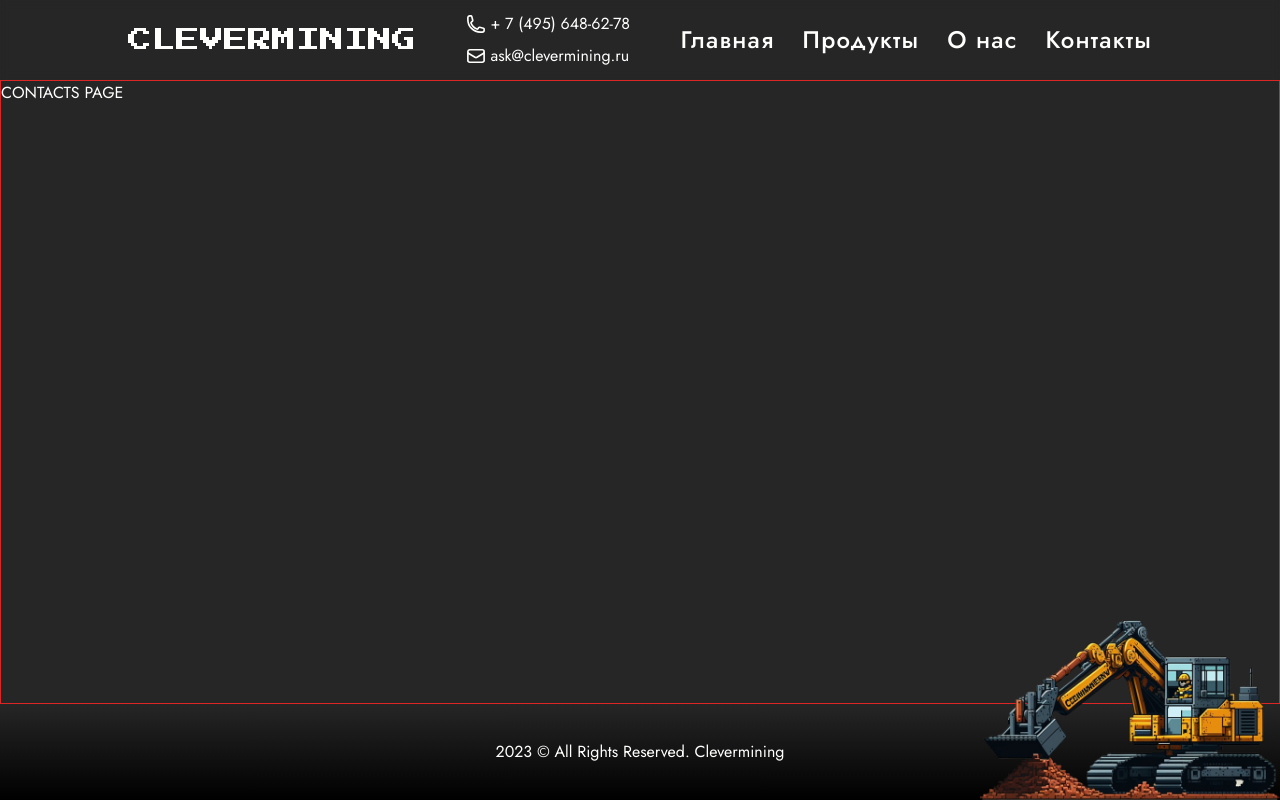
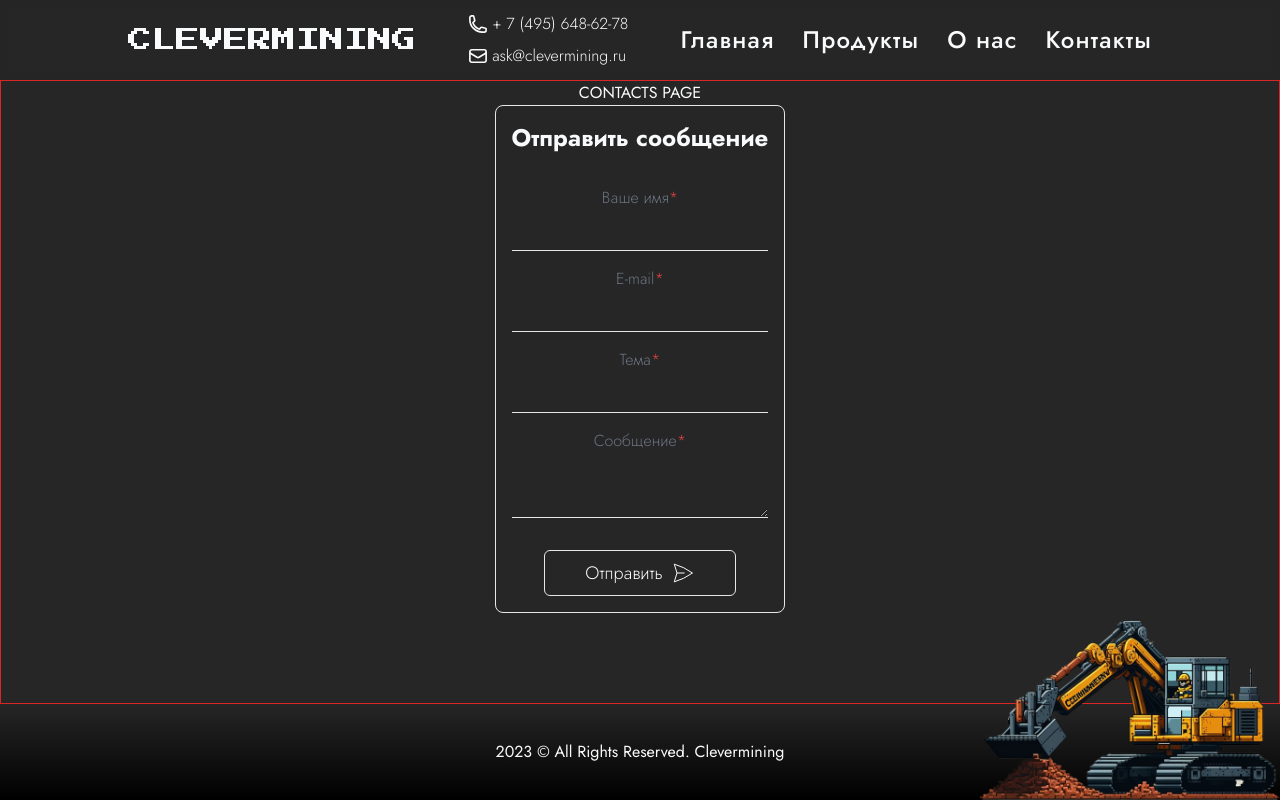
Before and after one commit to AntonRybakou/clevermining, a Next.js app: page /contacts in a window 1280 px wide. Built offline with nearby package versions, Linux system fonts and the light colour scheme.

Commit message:
feat: contact form sceleton

```diff
--- /dev/null
+++ b/components/ContactForm.tsx
@@ -0,0 +1,74 @@
+import React, { ReactElement } from 'react';
+
+const ContactForm = (): ReactElement => {
+  return (
+    <form className="w-full rounded-lg flex flex-col items-center p-4 border">
+      <h2 className="text-2xl font-bold dark:text-gray-50">Отправить сообщение</h2>
+
+      <label
+        htmlFor="fullName"
+        className="text-gray-500 font-light mt-8 dark:text-gray-50"
+      >
+        Ваше имя<span className="text-red-500 dark:text-gray-50">*</span>
+      </label>
+      <input
+        type="text"
+        name="fullName"
+        className="w-full bg-transparent border-b py-2 pl-4 focus:border-none focus:outline-none focus:rounded-md focus:ring-1 ring-orange-500 font-light text-orange-500"
+      />
+
+      <label htmlFor="email" className="text-gray-500 font-light mt-4 dark:text-gray-50">
+        E-mail<span className="text-red-500">*</span>
+      </label>
+      <input
+        type="email"
+        name="email"
+        className="w-full bg-transparent border-b py-2 pl-4 focus:border-none focus:outline-none focus:rounded-md focus:ring-1 ring-orange-500 font-light text-orange-500"
+      />
+
+      <label
+        htmlFor="subject"
+        className="text-gray-500 font-light mt-4 dark:text-gray-50"
+      >
+        Тема<span className="text-red-500">*</span>
+      </label>
+      <input
+        type="text"
+        name="subject"
+        className="w-full bg-transparent border-b py-2 pl-4 focus:border-none focus:outline-none focus:rounded-md focus:ring-1 ring-orange-500 font-light text-orange-500"
+      />
+
+      <label
+        htmlFor="message"
+        className="text-gray-500 font-light mt-4 dark:text-gray-50"
+      >
+        Сообщение<span className="text-red-500">*</span>
+      </label>
+      <textarea
+        name="message"
+        className="w-full bg-transparent border-b py-2 pl-4 focus:border-none focus:outline-none focus:rounded-md focus:ring-1 ring-orange-500 font-light text-orange-500"
+      ></textarea>
+      <div className="flex flex-row items-center justify-start">
+        <button
+          type="submit"
+          className="px-10 mt-8 py-2 text-gray-50 font-light rounded-md text-lg flex flex-row items-center border hover:text-neutral-900 hover:bg-gray-50"
+        >
+          Отправить
+          <svg
+            xmlns="http://www.w3.org/2000/svg"
+            fill="none"
+            width="24"
+            height="24"
+            viewBox="0 0 24 24"
+            stroke="currentColor"
+            className="w-6 h-6 ml-2"
+          >
+            <path d="M6 12L3.269 3.126A59.768 59.768 0 0121.485 12 59.77 59.77 0 013.27 20.876L5.999 12zm0 0h7.5" />
+          </svg>
+        </button>
+      </div>
+    </form>
+  );
+};
+
+export default ContactForm;
--- a/components/header/HeaderContactsLinks.tsx
+++ b/components/header/HeaderContactsLinks.tsx
@@ -4,7 +4,7 @@ import Link from 'next/link';
 
 const HeaderContactsLinks = (): ReactElement => {
   return (
-    <div className="hidden lg:flex flex-col flex-wrap">
+    <div className="hidden lg:flex flex-col flex-wrap font-light">
       <Link
         className="hover:text-orange-500 my-1 flex items-center"
         href="tel:+74956486278"
--- a/pages/contacts.tsx
+++ b/pages/contacts.tsx
@@ -1,10 +1,14 @@
 import React, { ReactElement } from 'react';
 
+import ContactForm from 'components/ContactForm';
 import Layout from 'components/Layout';
 
 const Contacts = (): ReactElement => (
   <Layout title="Контакты | Clevermining">
-    <h1>CONTACTS PAGE</h1>
+    <div className="flex flex-col flex-wrap items-center mx-auto">
+      <h1>CONTACTS PAGE</h1>
+      <ContactForm />
+    </div>
   </Layout>
 );
 
--- a/styles/index.css
+++ b/styles/index.css
@@ -6,7 +6,7 @@
 @tailwind utilities;
 
 html, body {
-    @apply h-full font-['Jost'] bg-neutral-800 text-[#fffffe]
+    @apply h-full font-['Jost'] bg-neutral-800 text-gray-50
 }
 
 #__next {
--- a/tailwind.config.js
+++ b/tailwind.config.js
@@ -9,4 +9,4 @@ module.exports = {
     extend: {},
   },
   plugins: [],
-}
+};
```
